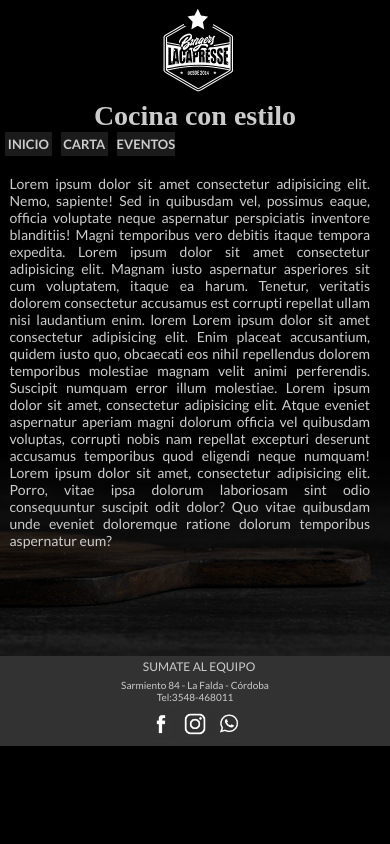
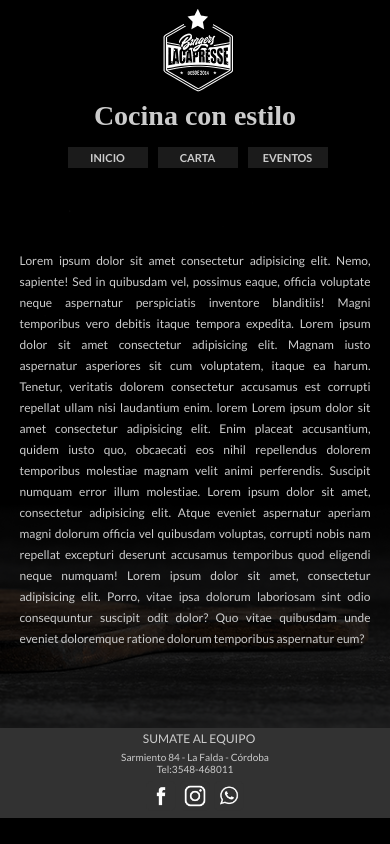
Before and after one commit to FerMari4/proyecto-coder, a plain HTML site: page pages/nosotros.html in a window 390 px wide. Drawn offline with Linux system fonts and the light colour scheme; a web font is replaced by a local one.

Commit message:
Responsive en Home y Nosotros

```diff
--- a/css/styles.css
+++ b/css/styles.css
@@ -21,8 +21,9 @@ body{
 
 /*  HEADER INDEX */
 
-
-header section{
+.headerPages{
+    text-decoration: none;
+    width: 100%;
     background-color: black;
     display: flex;
     align-items: center;
@@ -51,16 +52,6 @@ h2{
     font-weight: 700;
 }
 
-/*HEADER PAGES*/
-
-.headerPages{
-    text-decoration: none;
-    width: 100%;
-    background-color: black;
-    display: flex;
-    align-items: center;
-}
-
 /* BARRA DE NAVEGACION */
 
 .navBar{
@@ -68,6 +59,12 @@ h2{
     top: 0;
     left: 0;
     z-index: 9999;
+}
+
+.navBar ul{
+    display: flex;
+    list-style: none;
+    gap: 5px;
 }
 
 .navBar li a{
@@ -83,21 +80,22 @@ h2{
     font-size: 18px;
     font-weight: 700;
     text-align: center;
-    width: 12%;
+    width: 150px;
     margin-left: 5px;
     padding-top: 4px;
     padding-bottom: 4px;
-    display: inline-block;
     color: rgb(204, 204, 204);
     background-color: rgb(27, 27, 27);
 }
 
 /*BODY HOME*/
 
-.cuerpo {
+.cuerpo{
     background-color: black;
-    }
-
+    display: flex;
+    flex-direction: row;
+    justify-content: flex-end;
+}
 
 .backHome{
     width: 100%;
@@ -116,6 +114,7 @@ h2{
     font-size: 26px;
     font-weight: 700;
     text-align: right;
+    line-height: 150%;
     color: rgb(204, 204, 204);
 }
 
@@ -233,6 +232,14 @@ h3{
     display: flex;
     flex-direction: row;
     justify-content: flex-end;
+}
+
+.backNosotros{
+    width: 100%;
+    height: auto;
+    background-size: cover;
+    background-repeat: no-repeat;
+    opacity: 0.5;
 }
 
 .historia{
@@ -366,7 +373,7 @@ footer a{
 }
 
 @media (max-width: 900px){
-    .backHome{
+    .backNosotros{
         opacity:0.2;
     }
 
@@ -397,6 +404,16 @@ footer a{
     .backHome{
         height: 390px;
         width: auto;
+    }
+
+    .backNosotros{
+        height: 390px;
+        width: auto;
+    }
+
+    .resena{
+        font-size: 22px;
+        top: 180px;
     }
 
     .historia{
@@ -458,7 +475,7 @@ footer a{
 }
 
 
-@media (max-width: 467px){
+@media (max-width: 476px){
 
     .headerPages{
         display: flex;
@@ -468,23 +485,45 @@ footer a{
 
     h2{
         font-size: 28px;
+        margin-bottom: 15px;
+    }
+
+    .navBar ul{
+        display: flex;
+        justify-content: center;
     }
 
     .menuPrinc{
-        font-size: 13px;
+        font-size: 11px;
+        width: 80px;
     }
 
     .backHome{
-        height: 500px;
+        height: 560px;
         width: auto;
+        opacity: 0.5;
+    }
+
+    .backNosotros{
+        height: 560px;
+        width: auto;
+        opacity: 0.2;
+    }
+
+    .resena{
+        top: 250px;
+        font-size: 18px;
+        width: 100%;
+        left: 0;
+        text-align: center;
     }
 
     .historia{
-        top: 170px;
-        left:0px
+        top: 250px;
+        left:5%;
         font-size: 12px;
-        width: 95%;
-        padding: 5px;
+        line-height: 175%;
+        width: 90%;
         text-align: justify;
     }
 
--- a/pages/nosotros.html
+++ b/pages/nosotros.html
@@ -26,7 +26,7 @@
     </header>
     <main>
         <section class="cuerpoNosotros">
-            <img class="backHome" src="../assets/img/Burguer.png" alt="Hamburguesa en una tabla">
+            <img class="backNosotros" src="../assets/img/Burguer.png" alt="Hamburguesa en una tabla">
             <p class="historia">Lorem ipsum dolor sit amet consectetur adipisicing elit. Nemo, sapiente! Sed in quibusdam vel, possimus eaque, officia voluptate neque aspernatur perspiciatis inventore blanditiis! Magni temporibus vero debitis itaque tempora expedita. Lorem ipsum dolor sit amet consectetur adipisicing elit. Magnam iusto aspernatur asperiores sit cum voluptatem, itaque ea harum. Tenetur, veritatis dolorem consectetur accusamus est corrupti repellat ullam nisi laudantium enim. lorem Lorem ipsum dolor sit amet consectetur adipisicing elit. Enim placeat accusantium, quidem iusto quo, obcaecati eos nihil repellendus dolorem temporibus molestiae magnam velit animi perferendis. Suscipit numquam error illum molestiae. Lorem ipsum dolor sit amet, consectetur adipisicing elit. Atque eveniet aspernatur aperiam magni dolorum officia vel quibusdam voluptas, corrupti nobis nam repellat excepturi deserunt accusamus temporibus quod eligendi neque numquam! Lorem ipsum dolor sit amet, consectetur adipisicing elit. Porro, vitae ipsa dolorum laboriosam sint odio consequuntur suscipit odit dolor? Quo vitae quibusdam unde eveniet doloremque ratione dolorum temporibus aspernatur eum?</p>
         </section>
     </main>
```
Also changed, not shown: index.html (+5 -3 lines).
